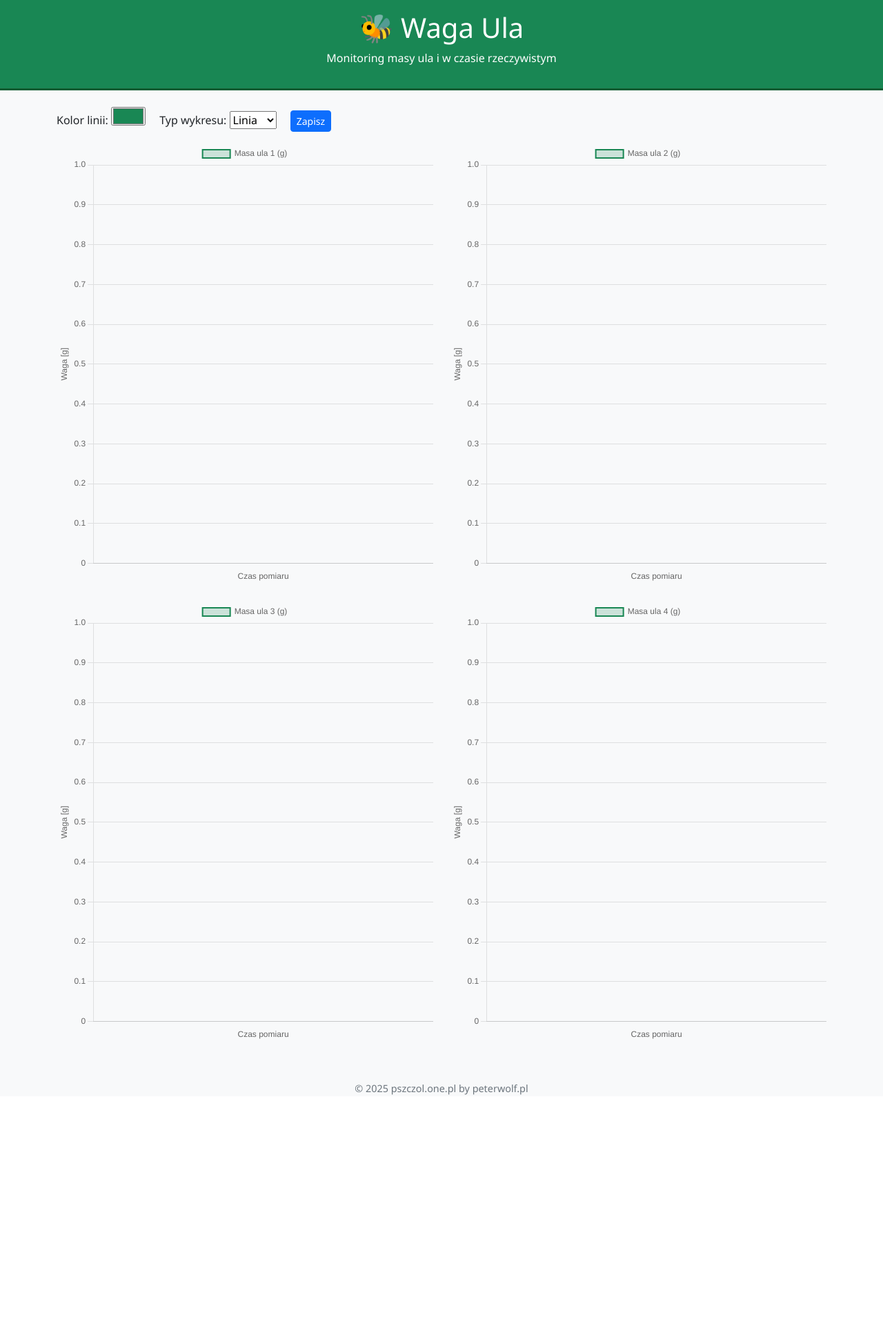
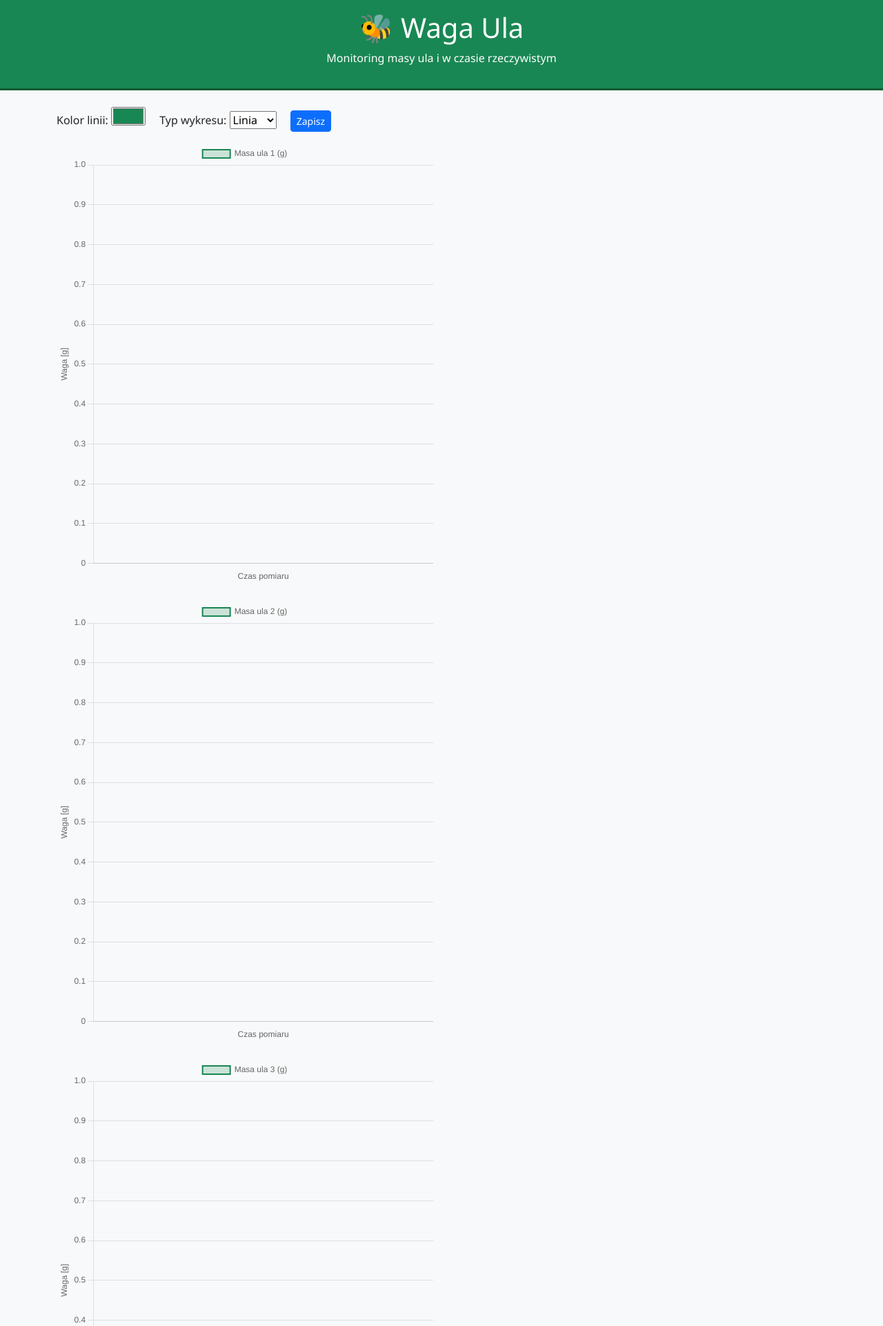
Before and after one commit to peterwolf-pl/pasieka, a PHP site: page /index2.php in a window 1280 px wide. Shown: the top 1922 px of the page at 69% size. Before the commit the page ends 1587 px from the top, so only its background shows below. Run offline with PHP 8.4, Linux system fonts and the light colour scheme; the visitor is signed in with stand-in values (Sample User, id 1); data that the repository does not hold is empty.

Commit message:
Update index2.php

```diff
--- a/server/index2.php
+++ b/server/index2.php
@@ -70,16 +70,20 @@ if (!isset($_SESSION['logged_in'])) {
         <div class="row">
             <div class="col-6 mb-4">
                 <div class="chart-container"><canvas id="chart1"></canvas></div>
-            </div>
+            </div>   </div>
+
+              <div class="row">
             <div class="col-6 mb-4">
                 <div class="chart-container"><canvas id="chart2"></canvas></div>
-            </div>
+            </div>   </div>
+                    <div class="row">
             <div class="col-6 mb-4">
                 <div class="chart-container"><canvas id="chart3"></canvas></div>
-            </div>
+            </div>   </div>
+                          <div class="row">
             <div class="col-6 mb-4">
                 <div class="chart-container"><canvas id="chart4"></canvas></div>
-            </div>
+            </div>   </div>
         </div>
     </div>
 
```
